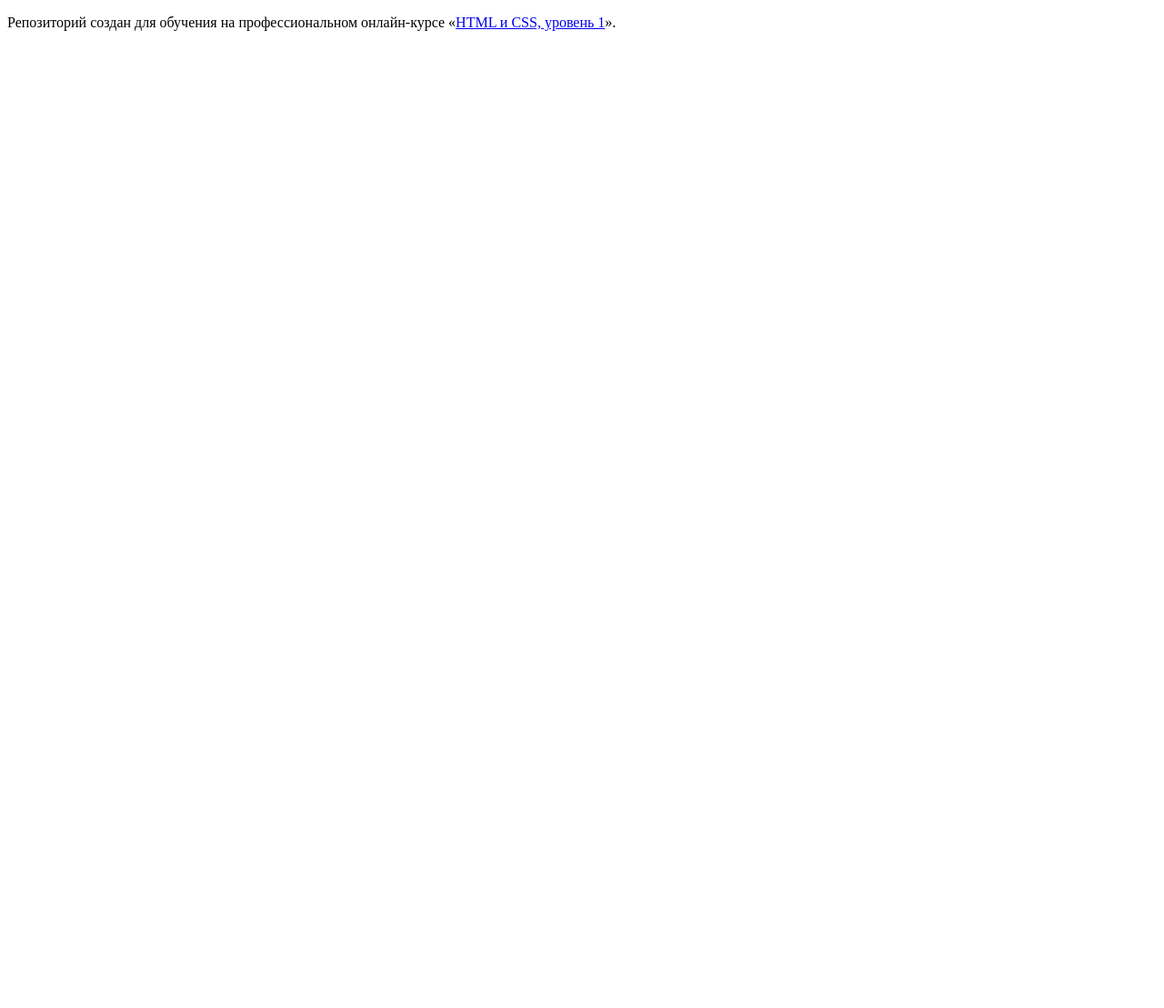
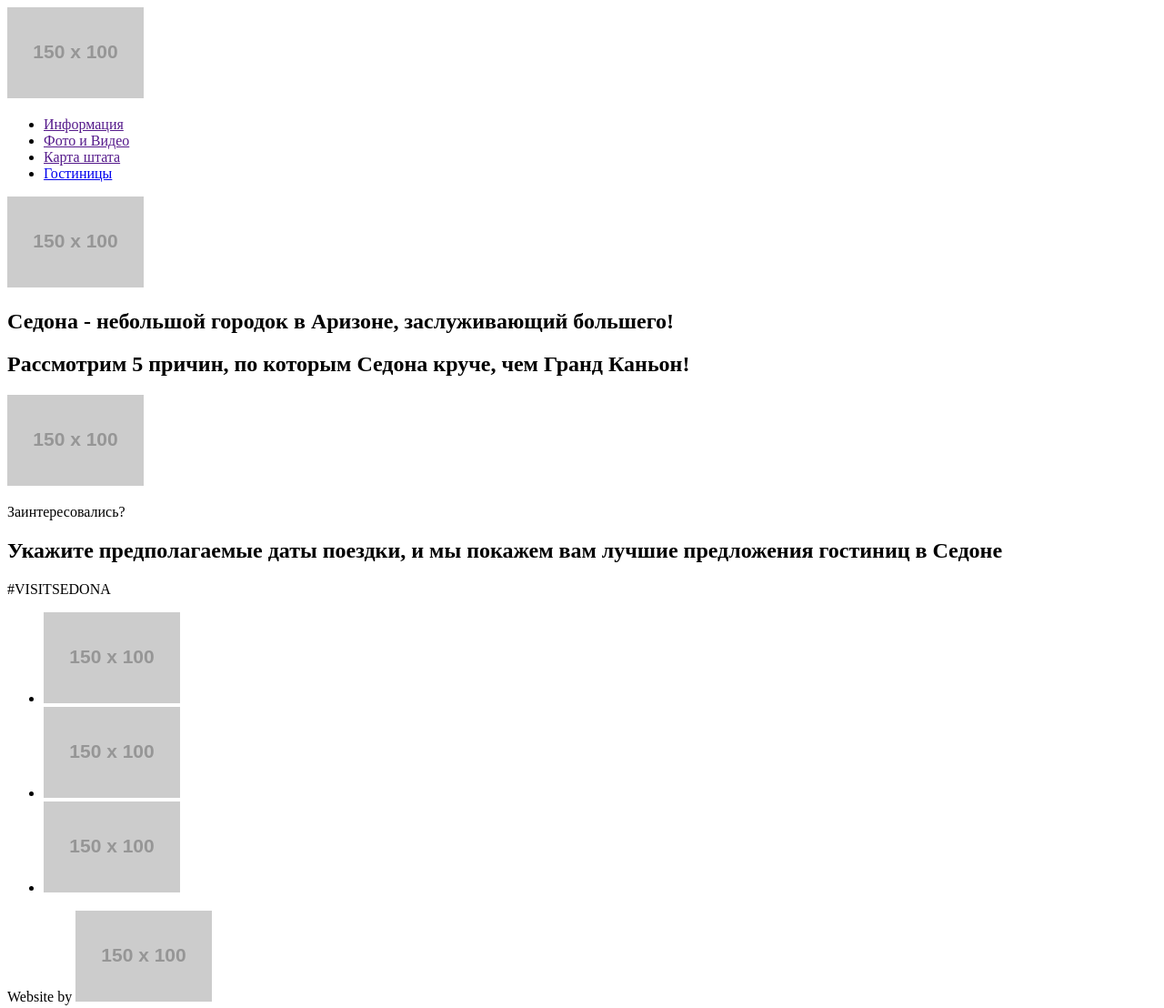
Before and after one commit to MarinaSirotkina/1170273-sedona-26, a plain HTML site: page index.html in a window 1280 px wide. Shown: the whole page at 91% size. Before the commit the page ends 800 px from the top, so only its background shows below. Drawn offline with Linux system fonts and the light colour scheme; placeholder pictures from the web are drawn by us.

Commit message:
Update index.html
исправила (перенесла в индекс, сделала ссылки на действующие страницы, стиль кода, лого седоны в nav)

```diff
--- a/index.html
+++ b/index.html
@@ -2,11 +2,52 @@
 <html lang="ru">
   <head>
     <meta charset="utf-8">
-    <title>HTML Academy: Седона</title>
+    <title>Выбор отеля в Седоне</title>
   </head>
   <body>
-
-    <p>Репозиторий создан для обучения на профессиональном онлайн‑курсе «<a href="https://htmlacademy.ru/intensive/htmlcss">HTML и CSS, уровень 1</a>».</p>
-
+    <header>
+      <nav>
+        <a href=""> <img src="https://via.placeholder.com/150x100"></a>
+        <ul>
+          <li><a href="">Информация</a></li>
+          <li><a href="">Фото и Видео</a></li>
+          <li><a href="">Карта штата</a></li>
+          <li><a href="catalog.html">Гостиницы</a></li>
+        </ul>
+      </nav>
+    </header>
+  <main>
+  	<img src="https://via.placeholder.com/150x100">
+    <section>
+      <h1>
+      Седона - небольшой городок в Аризоне, заслуживающий большего!
+      </h1>
+      <h2>
+      Рассмотрим 5 причин, по которым Седона круче, чем Гранд Каньон!
+      </h2>
+    </section>
+      <img src="https://via.placeholder.com/150x100" alt="">
+    <section>
+  <p>
+  Заинтересовались?
+  </p>
+      <h2>
+      Укажите предполагаемые даты поездки, и мы покажем вам лучшие предложения гостиниц в Седоне
+      </h2>
+    </section>
+  </main>
+    <footer>
+  <p>
+  #VISITSEDONA
+  </p>
+        <ul>
+          <li><a href=""><img src="https://via.placeholder.com/150x100"></a></li>
+          <li><a href=""><img src="https://via.placeholder.com/150x100"></a></li>
+          <li><a href=""><img src="https://via.placeholder.com/150x100"></a></li>
+        </ul>
+  <p>
+  Website by <a href=""><img src="https://via.placeholder.com/150x100"></a>
+  </p>
+    </footer>
   </body>
 </html>
```
